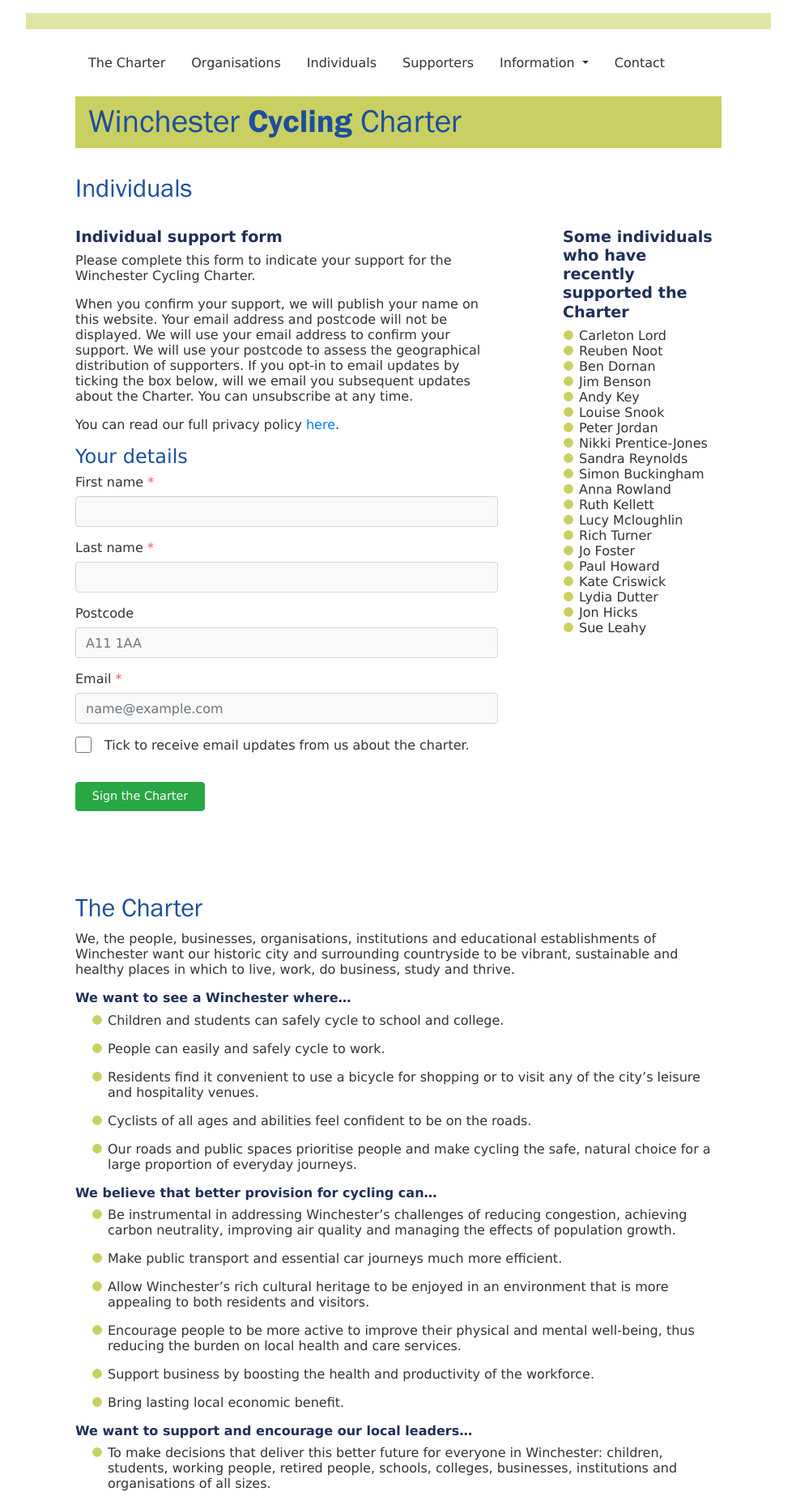
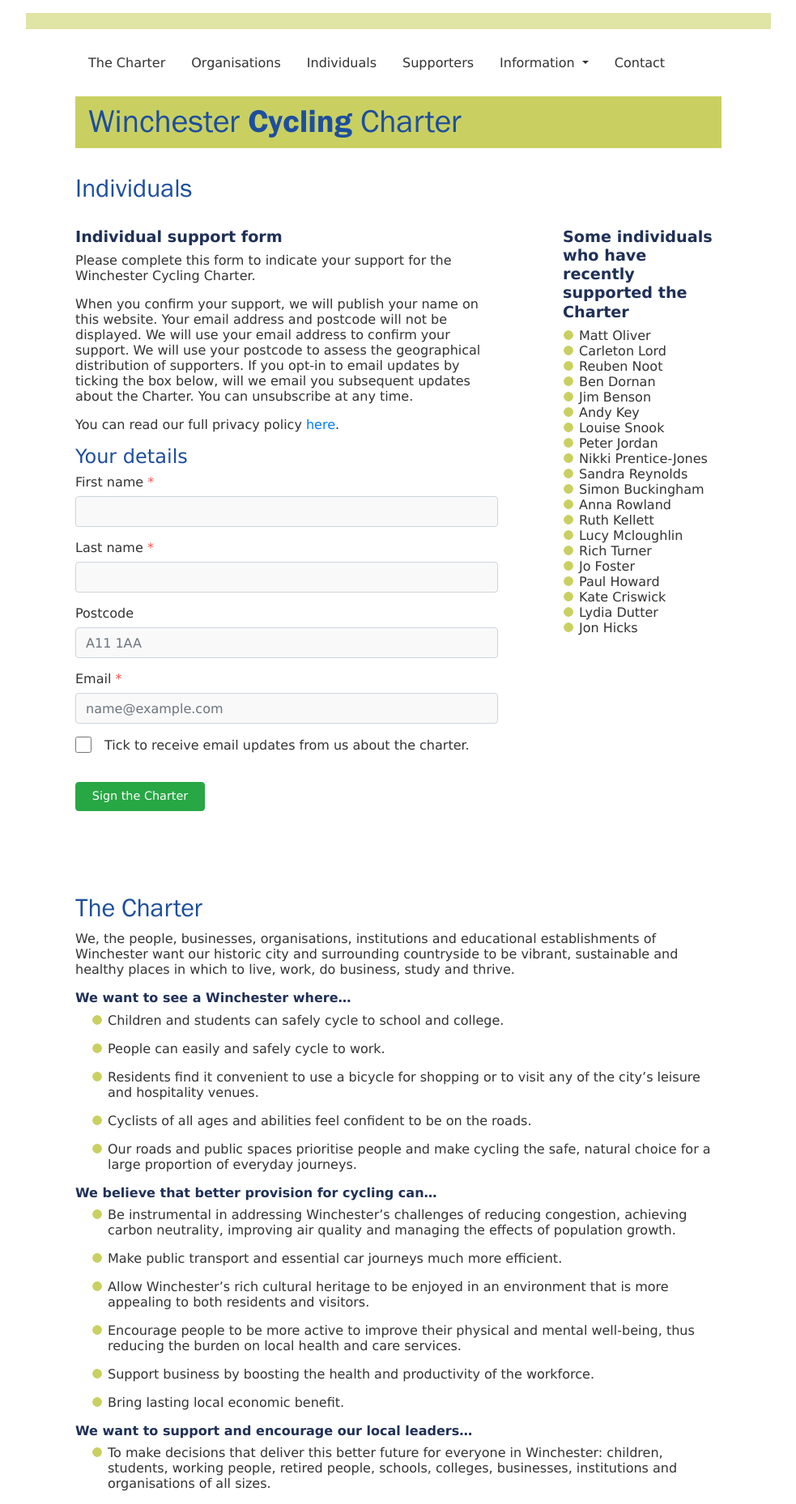
Before and after one commit to winchestercyclingcharter/winchestercyclingcharter.github.io, a Jekyll site: the page built from ind-page.md, in a window 1280 px wide. Shown: the whole page at 81% size, without its empty margins (148-1131 px from the left). Built offline with Jekyll 4.4.1, drawn with Linux system fonts in a browser that asks for light colours; nearby versions of some CDN libraries.

Commit message:
added people

```diff
--- a/_data/people.yml
+++ b/_data/people.yml
@@ -52,3 +52,4 @@
 - { lastname: Turner, firstname: Rich, dt: 20210219-094257-756900 }
 - { lastname: Noot, firstname: Reuben, dt: 20210219-125156-204627 }
 - { lastname: Lord, firstname: Carleton, dt: 20210219-130142-782859 }
+- { lastname: Oliver, firstname: Matt, dt: 20210219-135907-797636 }
```
